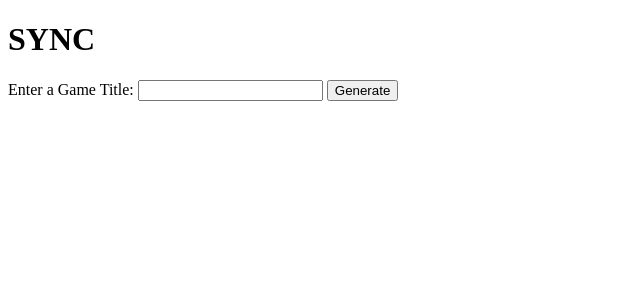
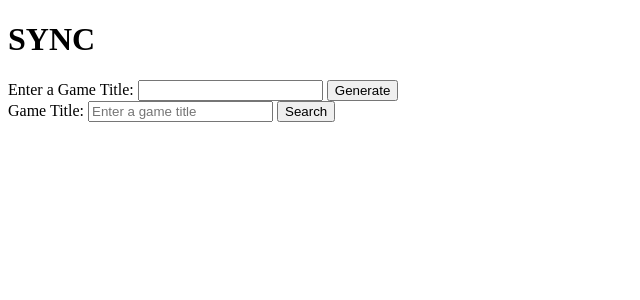
Before and after one commit to willr7/Sync, a Flask app: template templates/game_input.html in a window 1280 px wide. Shown: the top 300 px of the page, without its empty margins (0-640 px from the left). Run offline with Flask 3, Linux system fonts and the light colour scheme; the template is opened without the code that fills it, so the values that code supplies are empty; parts of the project's set-up code (start-up, migrations or seed data) failed here and were passed over.

Commit message:
couple things

```diff
--- a/suggestion.py
+++ b/suggestion.py
@@ -1,8 +1,9 @@
 import json
 import difflib
 
+game_titles = json.load(open("game_ids.json")).keys()
+
 def suggestions(curr_title):
-    game_titles = json.load(open("gpu_benchmarks.json")).keys()
-    # print(cpu_name, gpu_name)
     closest = difflib.get_close_matches(curr_title, game_titles, cutoff=0)
+    print(closest)
     return closest
--- a/templates/game_input.html
+++ b/templates/game_input.html
@@ -11,6 +11,13 @@
         <input type="text" id="gameTitle" name="gameTitle" required>
         <button type="submit">Generate</button>
     </form>
+
+    <div id="search-bar">
+        <label for="gameTitle">Game Title:</label>
+        <input type="text" id="gameTitle" name="gameTitle" list="gameSuggestions" required placeholder="Enter a game title">
+        <datalist id="gameSuggestions"></datalist>
+        <button type="submit" id="searchButton">Search</button>
+    </div>
 
     <div id="CPU"></div>
     <div id="GPU"></div>
```
Also changed, not shown: templates/pretty.html (+36 -1 lines).
